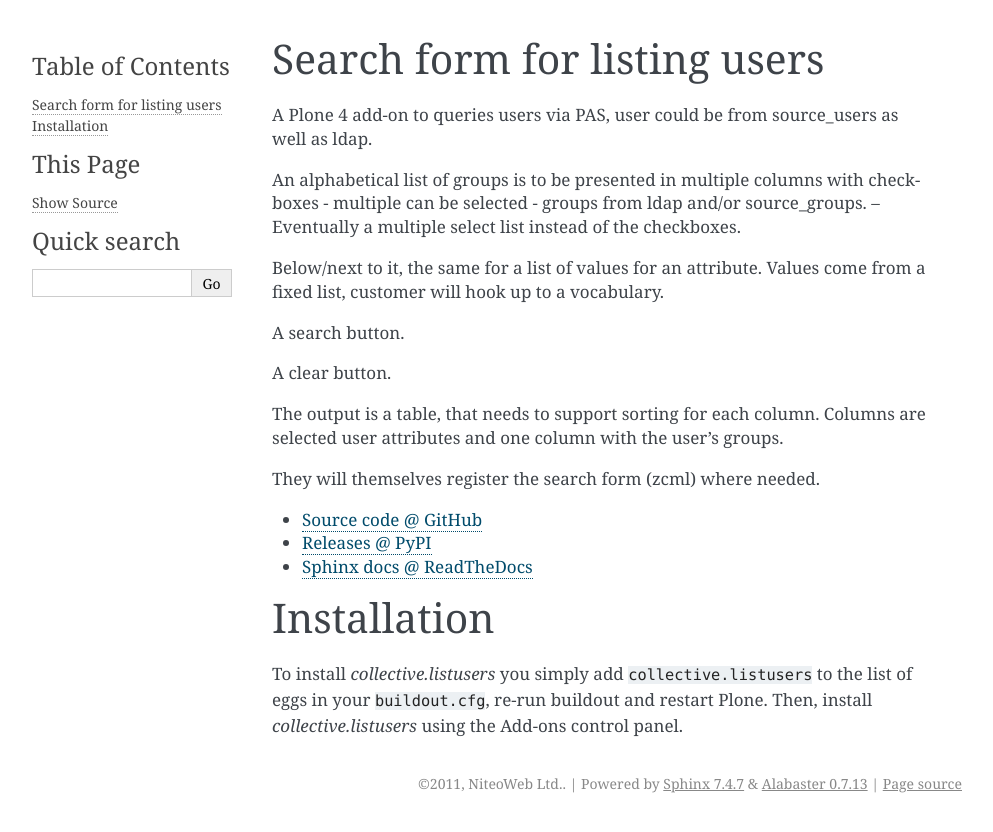
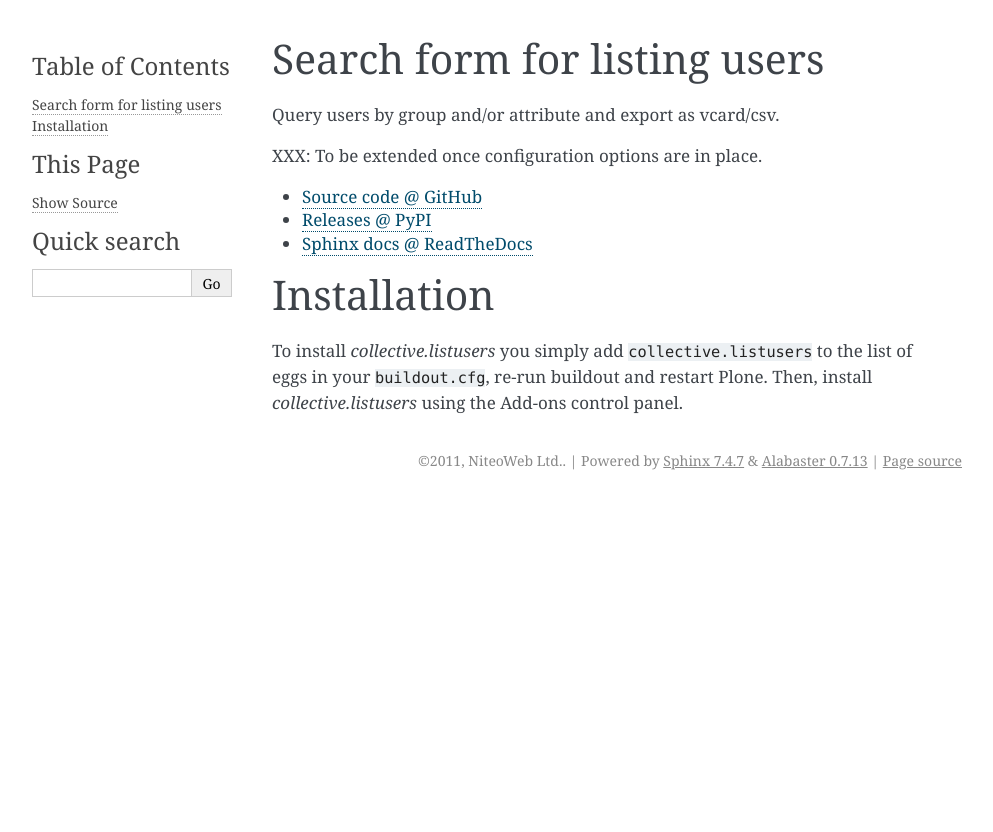
Before and after one commit to collective/collective.listusers, a Sphinx documentation site: the page built from docs/README.rst, in a window 1280 px wide. Shown: the top 832 px of the page, without its empty margins (148-1141 px from the left). Built offline with Sphinx 7.4.7, drawn with Linux system fonts in a browser that asks for light colours.

Commit message:
updated readme

```diff
--- a/docs/README.rst
+++ b/docs/README.rst
@@ -1,26 +1,9 @@
 Search form for listing users
 =============================
 
-A Plone 4 add-on to queries users via PAS, user could be from source_users as
-well as ldap.
+Query users by group and/or attribute and export as vcard/csv.
 
-An alphabetical list of groups is to be presented in multiple columns
-with checkboxes - multiple can be selected - groups from ldap and/or
-source_groups. -- Eventually a multiple select list instead of the
-checkboxes.
-
-Below/next to it, the same for a list of values for an attribute. Values
-come from a fixed list, customer will hook up to a vocabulary.
-
-A search button.
-
-A clear button.
-
-The output is a table, that needs to support sorting for each
-column. Columns are selected user attributes and one column with the
-user's groups.
-
-They will themselves register the search form (zcml) where needed.
+XXX: To be extended once configuration options are in place.
 
 * `Source code @ GitHub <http://github.com/collective/collective.listusers>`_
 * `Releases @ PyPI <http://pypi.python.org/pypi/collective.listusers>`_
```
